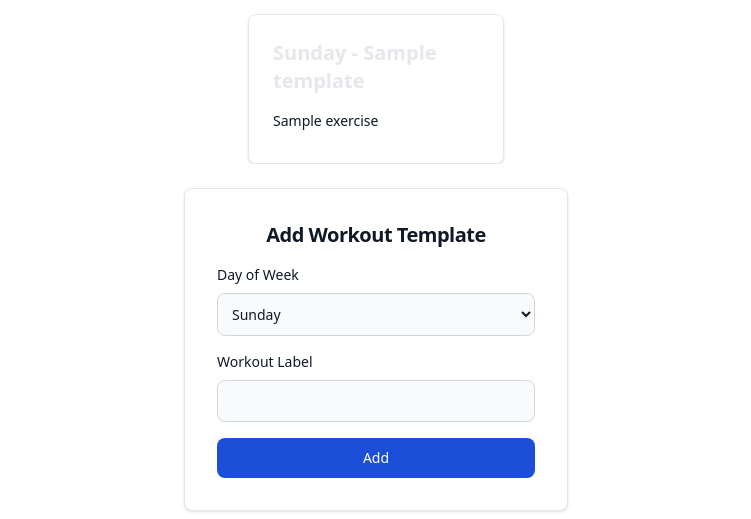
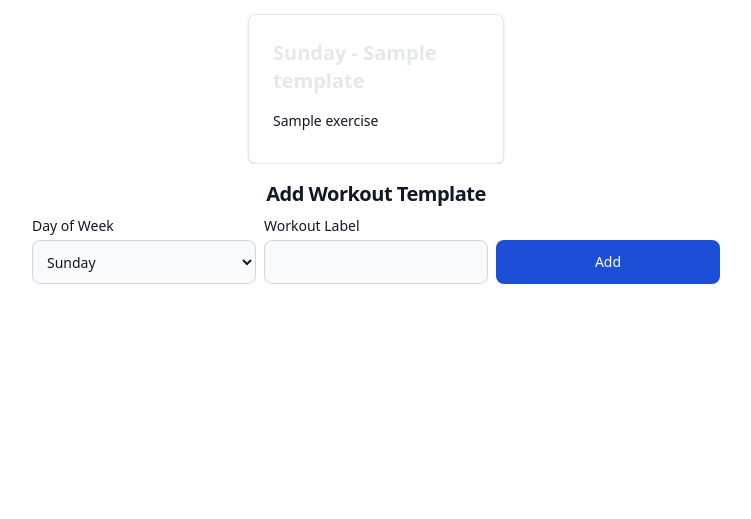
Before and after one commit to paulharbulak-maxar/exercise-db, a FastAPI app: page /programs/1 in a window 1280 px wide. Shown: the part 362-881 px from the top of the page, without its empty margins (264-1015 px from the left). After the commit the page ends 646 px from the top, so only its background shows below. Run offline with FastAPI, Linux system fonts and the light colour scheme; tables that the repository leaves empty hold one stand-in row (values such as "Sample post"); some libraries are stand-ins or nearby versions.

Commit message:
Style fixes.

```diff
--- a/templates/programs.html
+++ b/templates/programs.html
@@ -58,7 +58,7 @@
         </div>
     </div>
     <div class="flex place-content-center m-4">
-        <button id="create"  type='submit' class="text-white bg-blue-700 hover:bg-blue-800 focus:ring-4 focus:outline-none focus:ring-blue-300 font-medium rounded-lg text-sm px-5 py-2.5 text-center dark:bg-blue-600 dark:hover:bg-blue-700 dark:focus:ring-blue-800">
+        <button id="create" type='submit' class="w-1/4 text-white bg-blue-700 hover:bg-blue-800 focus:ring-4 focus:outline-none focus:ring-blue-300 font-medium rounded-lg text-sm px-5 py-2.5 text-center dark:bg-blue-600 dark:hover:bg-blue-700 dark:focus:ring-blue-800">
             Create
         </button>
     </div>
--- a/templates/selected_program.html
+++ b/templates/selected_program.html
@@ -62,16 +62,16 @@
         {% endfor %}
     </div>
     <form action="/workout_templates" method="post" enctype="multipart/form-data">
-        <div class="flex flex-row justify-center">
-            <div class="form-group gap-2 m-2 w-full max-w-sm p-4 bg-white border border-gray-200 rounded-lg shadow sm:p-6 md:p-8 dark:bg-gray-800 dark:border-gray-700">
-                <h2 class="flex place-content-center mb-4 text-xl md:text-xl lg:text-xl font-bold leading-none tracking-tight text-gray-900 dark:text-white">
+        <div class="flex flex-row justify-center my-4">
+            <div class="flex flex-col">
+                <h2 class="flex place-content-center text-xl md:text-xl lg:text-xl font-bold leading-none tracking-tight text-gray-900 dark:text-white">
                     Add Workout Template
                 </h2>
-<!--                TODO: Put form inputs in row not column-->
+                <div class="form-group grid gap-2 m-2 grid-cols-1 md:grid-cols-3">
                     <input class="hidden" id="program_id" name="program_id" value="{{ program.id }}">
-                <div class="mb-4">
-                    <label for="day_of_week" class="block mb-2 text-sm font-medium text-gray-900 dark:text-white">Day of Week</label>
-                    <select id="day_of_week" name="day_of_week" class="bg-gray-50 border border-gray-300 text-gray-900 text-sm rounded-lg focus:ring-blue-500 focus:border-blue-500 block w-full p-2.5 dark:bg-gray-700 dark:border-gray-600 dark:placeholder-gray-400 dark:text-white dark:focus:ring-blue-500 dark:focus:border-blue-500">
+                    <div>
+                        <label for="day_of_week" class="block mb-1 text-sm font-medium text-gray-900 dark:text-white">Day of Week</label>
+                        <select id="day_of_week" name="day_of_week" class="min-h-11 bg-gray-50 border border-gray-300 text-gray-900 text-sm rounded-lg focus:ring-blue-500 focus:border-blue-500 block w-full p-2.5 dark:bg-gray-700 dark:border-gray-600 dark:placeholder-gray-400 dark:text-white dark:focus:ring-blue-500 dark:focus:border-blue-500">
                             <option value=1>Sunday</option>
                             <option value=2>Monday</option>
                             <option value=3>Tuesday</option>
@@ -81,11 +81,16 @@
                             <option value=7>Saturday</option>
                         </select>
                     </div>
-                <label for="label" class="block mb-2 text-sm font-medium text-gray-900 dark:text-white">Workout Label</label>
-                <input type="text" id="label" name="label" class="mb-4 bg-gray-50 border border-gray-300 text-gray-900 text-sm rounded-lg focus:ring-blue-500 focus:border-blue-500 block w-full p-2.5 dark:bg-gray-700 dark:border-gray-600 dark:placeholder-gray-400 dark:text-white dark:focus:ring-blue-500 dark:focus:border-blue-500">
-                <button id="create" type='submit' class="w-full text-white bg-blue-700 hover:bg-blue-800 focus:ring-4 focus:outline-none focus:ring-blue-300 font-medium rounded-lg text-sm px-5 py-2.5 text-center dark:bg-blue-600 dark:hover:bg-blue-700 dark:focus:ring-blue-800">
+                    <div>
+                        <label for="label" class="block mb-1 text-sm font-medium text-gray-900 dark:text-white">Workout Label</label>
+                        <input type="text" id="label" name="label" class="min-h-11 bg-gray-50 border border-gray-300 text-gray-900 text-sm rounded-lg focus:ring-blue-500 focus:border-blue-500 block w-full p-2.5 dark:bg-gray-700 dark:border-gray-600 dark:placeholder-gray-400 dark:text-white dark:focus:ring-blue-500 dark:focus:border-blue-500">
+                    </div>
+                    <div class="content-end">
+                        <button id="create" type='submit' class="min-h-11 w-full text-white bg-blue-700 hover:bg-blue-800 focus:ring-4 focus:outline-none focus:ring-blue-300 font-medium rounded-lg text-sm px-5 py-2.5 text-center dark:bg-blue-600 dark:hover:bg-blue-700 dark:focus:ring-blue-800">
                             Add
                         </button>
+                    </div>
+                </div>
             </div>
         </div>
     </form>
```
Lines whose indentation alone changed are shown as unchanged.
